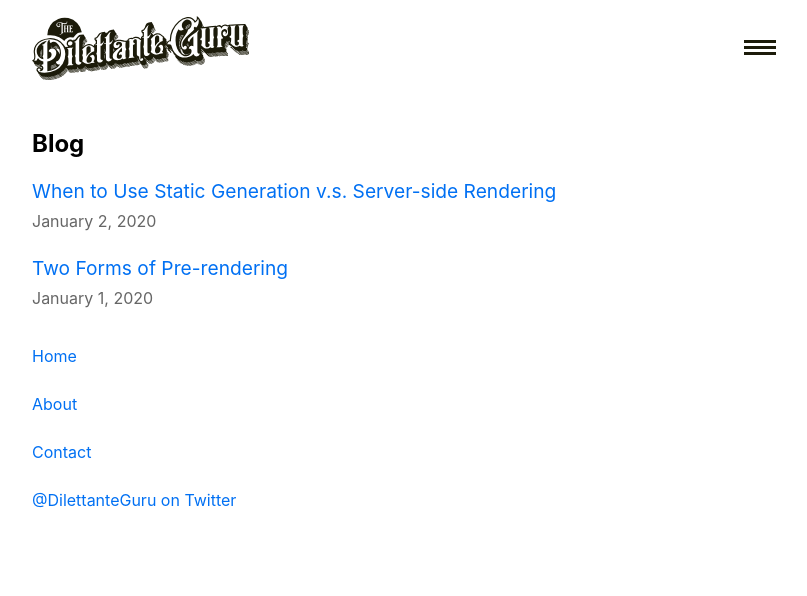
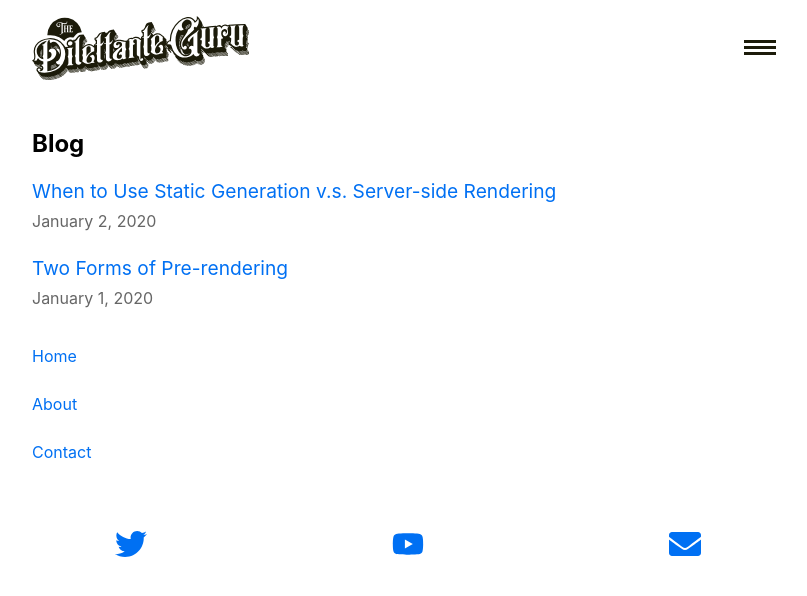
Before and after one commit to phillipluther/code-audio-gatsby-orphan, a Next.js app: page / in a window 1280 px wide. Shown: the top 596 px of the page, without its empty margins (232-1039 px from the left). Built offline with nearby package versions, Linux system fonts and the light colour scheme.

Commit message:
Add social icons

```diff
--- a/components/layout/layout.module.css
+++ b/components/layout/layout.module.css
@@ -112,8 +112,26 @@
 .navList,
 .social {
   list-style: none;
+}
+
+.navList {
   padding: 0;
   margin: 0;
+}
+
+.social {
+  width: 100%;
+  margin: 24px auto 0;
+  padding: 24px 10% 0;
+  border-top: 1px solid #fff;
+  display: flex;
+  justify-content: space-between;
+}
+
+.social a {
+  width: 48px;
+  text-align: center;
+  font-size: 2rem;
 }
 
 .listItem a {
--- a/components/layout/layout.tsx
+++ b/components/layout/layout.tsx
@@ -4,6 +4,7 @@ import Link from 'next/link';
 import classnames from 'classnames';
 import { DialogOverlay, DialogContent } from '@reach/dialog';
 import { useTransition, animated } from 'react-spring';
+import { FaTwitter, FaYoutube, FaEnvelope } from 'react-icons/fa';
 import VisuallyHidden from '../visually-hidden';
 import Logo from './dilettante-guru-logo.svg';
 import styles from './layout.module.css';
@@ -27,6 +28,17 @@ const socialLinks = [
   {
     href: 'https://twitter.com/DilettanteGuru',
     label: '@DilettanteGuru on Twitter',
+    icon: FaTwitter,
+  },
+  {
+    href: 'https://youtube.com/phillipluther',
+    label: 'The Dilettante Guru YouTube Channel',
+    icon: FaYoutube,
+  },
+  {
+    href: 'mailto:hello@dilettante.guru',
+    label: 'Email phil@dilettante.guru',
+    icon: FaEnvelope,
   },
 ];
 
@@ -53,9 +65,12 @@ const SocialLinks = ({ className }: {
   className?: string,
 }) => (
   <ul className={classnames(styles.social, className)}>
-    {socialLinks.map(({ href, label }) => (
+    {socialLinks.map(({ icon: Icon, href, label }) => (
       <li key={href} className={styles.listItem}>
-        <a href={href}>{label}</a>
+        <a href={href}>
+          <VisuallyHidden>{label}</VisuallyHidden>
+          <Icon aria-hidden="true" />
+        </a>
       </li>
     ))}
   </ul>
--- a/package.json
+++ b/package.json
@@ -21,6 +21,7 @@
     "next-react-svg": "^1.1.3",
     "react": "17.0.2",
     "react-dom": "17.0.2",
+    "react-icons": "^4.3.1",
     "react-spring": "^9.3.0",
     "remark": "^14.0.1",
     "remark-html": "^15.0.0"
```
Also changed, not shown: 1 other file (tests, documents, lock files or other folders).
